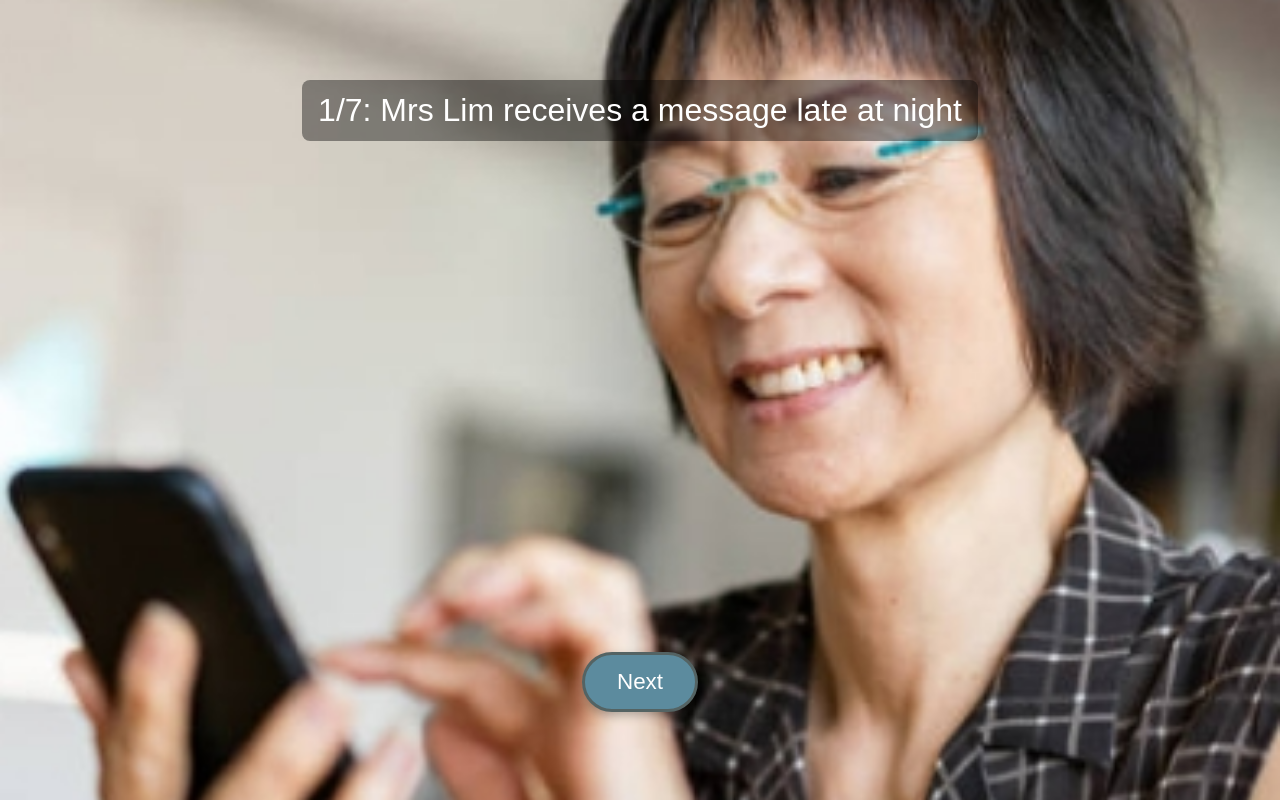
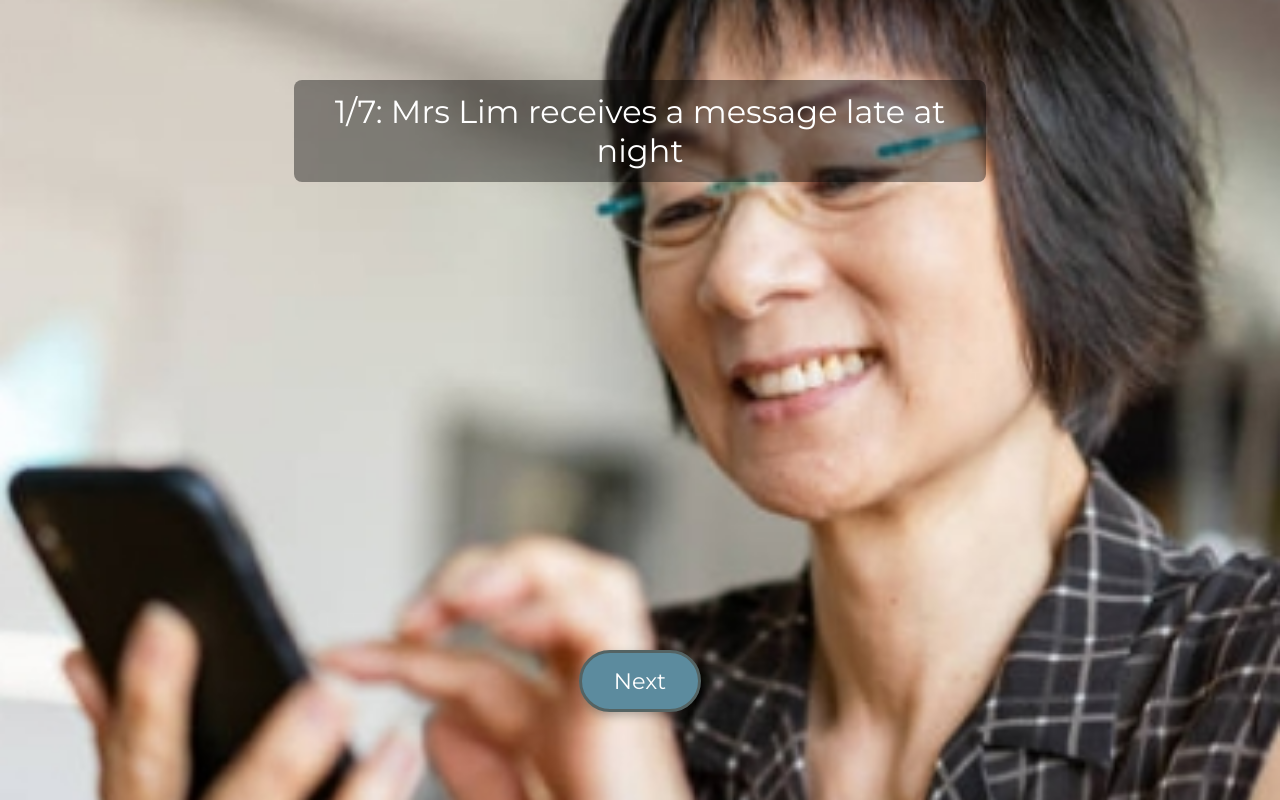
Before and after one commit to JoelYeet/TryLab_InteractiveStory, a plain HTML site: page index.html in a window 1280 px wide. Drawn offline with Linux system fonts and the light colour scheme.

Commit message:
update font family

```diff
--- a/index.html
+++ b/index.html
@@ -1,9 +1,10 @@
 <!DOCTYPE html>
 <html lang="en">
 <head>
+  <link href="https://fonts.googleapis.com/css2?family=Montserrat:wght@300;400;500;600;700&display=swap" rel="stylesheet">
   <meta charset="UTF-8">
   <meta name="viewport" content="width=device-width, initial-scale=1">
-  <title>Visual Story</title>
+  <title>TryLab Interactive Story</title>
   <link rel="stylesheet" href="style.css">
 </head>
 <body>
--- a/style.css
+++ b/style.css
@@ -7,7 +7,7 @@
 
 html, body {
   height: 100%;
-  font-family: sans-serif;
+  font-family: 'Montserrat', sans-serif;
 }
 
 /* Fullscreen scene container */
@@ -46,7 +46,7 @@ html, body {
   font-size: 4vw; /* scales with viewport width */
   max-width: 90%;
   background: rgba(0, 0, 0, 0.4);
-  padding: 2vh 2vw;
+  padding: 2vh 4vw;
   border-radius: 8px;
   margin: 2vh auto 0 auto;
 }
@@ -56,6 +56,7 @@ html, body {
   align-self: center;
   padding: 2vh 6vw; /* scales with viewport */
   font-size: 4vw;
+  font-family: 'Montserrat', sans-serif;
   color: white;
   border: solid;
   border-color: rgb(84, 99, 99);
@@ -67,7 +68,7 @@ html, body {
   box-shadow: 0 4px 10px rgba(0, 0, 0, 0.25);
   transition: transform 0.15s ease, box-shadow 0.15s ease;
   margin-bottom: 3vh;
-  padding: 5vw 8vw;
+  padding: 2vh 8vw;
 }
 
 /* Hover and active effects */
```
